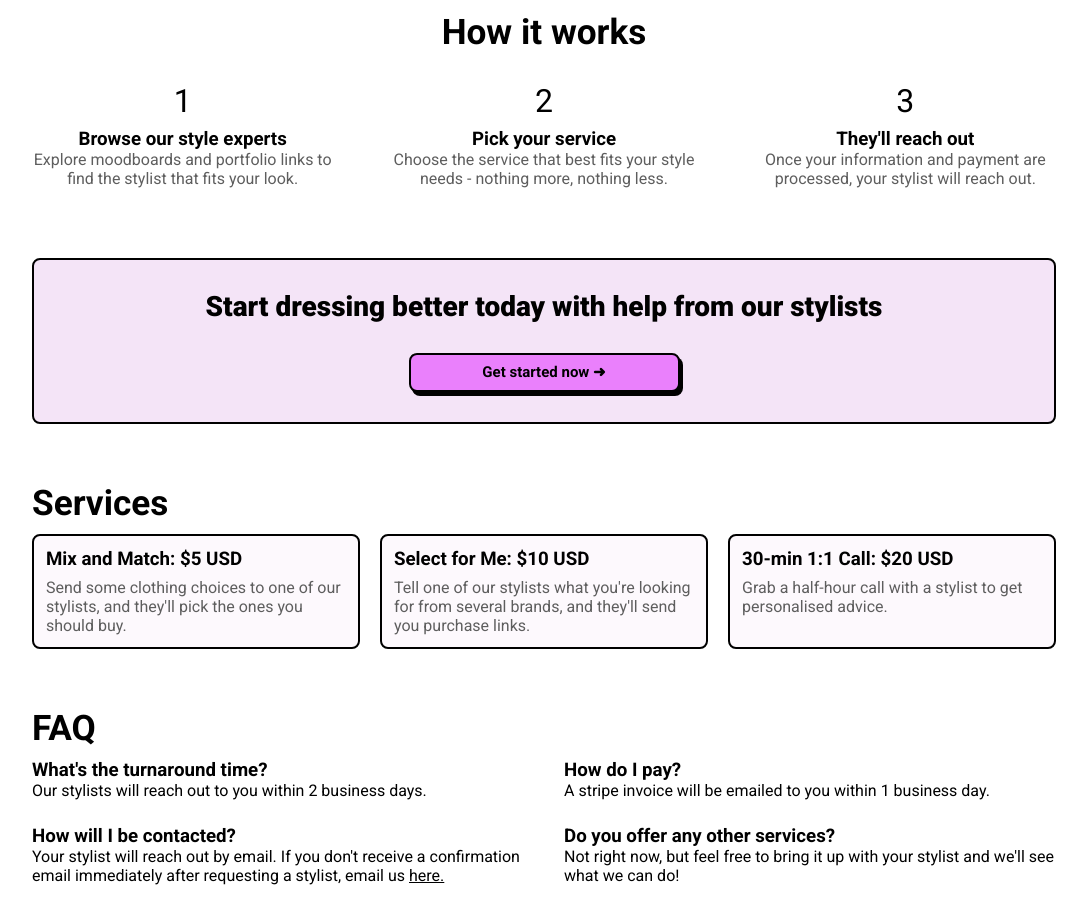
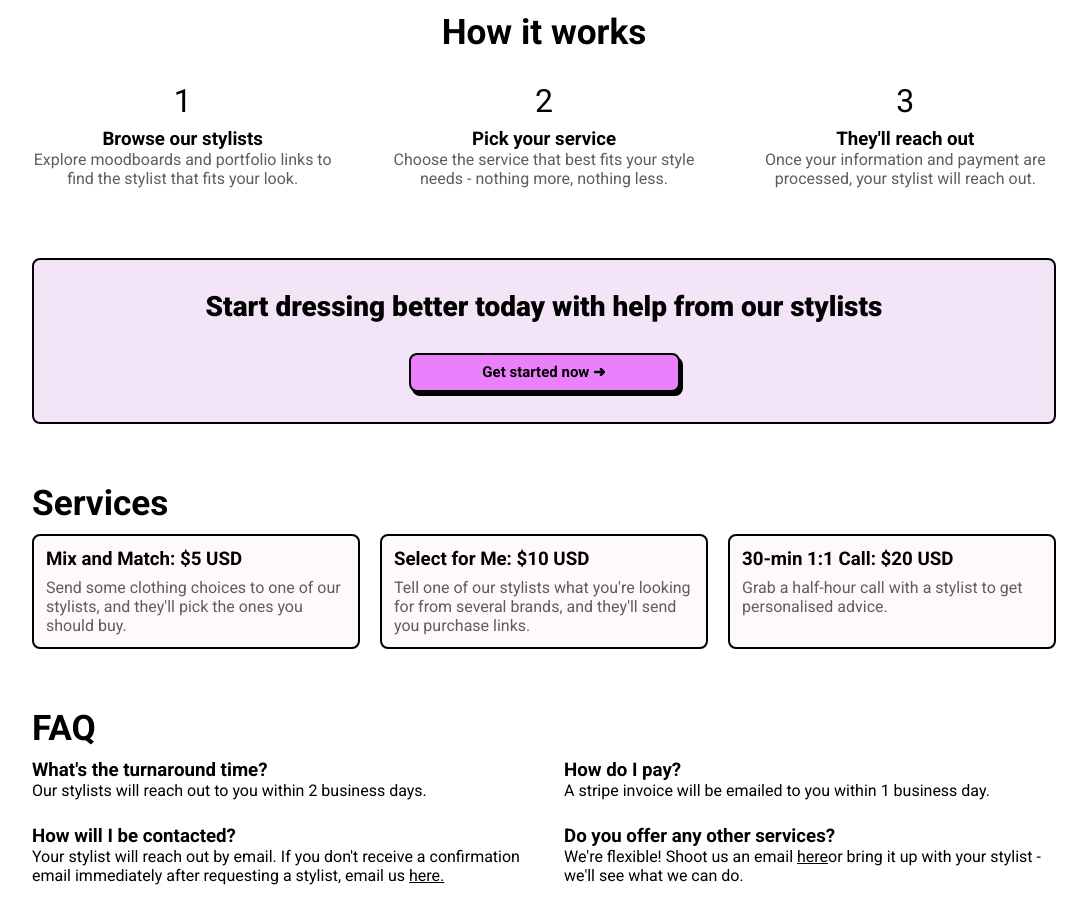
Before and after one commit to hudyu17/lookgoodr-v1, a React (Create React App) app: page / in a window 1280 px wide. Shown: the part 640-1550 px from the top of the page, without its empty margins (96-1183 px from the left). Built offline with nearby package versions, Linux system fonts and the light colour scheme.

Commit message:
homepage edits

```diff
--- a/src/components/Home.js
+++ b/src/components/Home.js
@@ -32,7 +32,7 @@ function Home() {
         <div className="howitworks-container">
           <div className="grid-block">
             <div class="number">1</div>
-            <h3>Browse our style experts</h3>
+            <h3>Browse our stylists</h3>
             <p>Explore moodboards and portfolio links to find the stylist that fits your look.</p>
           </div>
           <div className="grid-block">
@@ -92,7 +92,7 @@ function Home() {
           </div>
           <div className="faq-grid-block">
             <h3>Do you offer any other services?</h3>
-            <p>Not right now, but feel free to bring it up with your stylist and we'll see what we can do!</p>
+            <p>We're flexible! Shoot us an email <a className="email" href="mailto:lookgoodr.style@gmail.com">here</a>or bring it up with your stylist - we'll see what we can do.</p>
           </div>
           <div className="faq-grid-block">
             <h3>What if I'm not satisfied?</h3>
```
